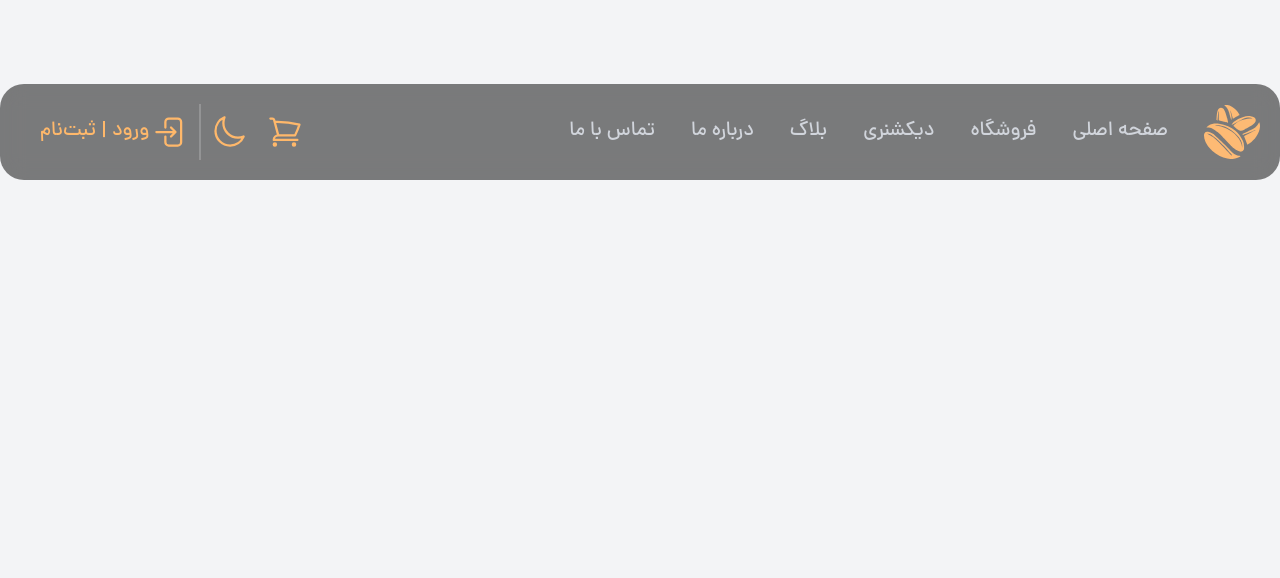
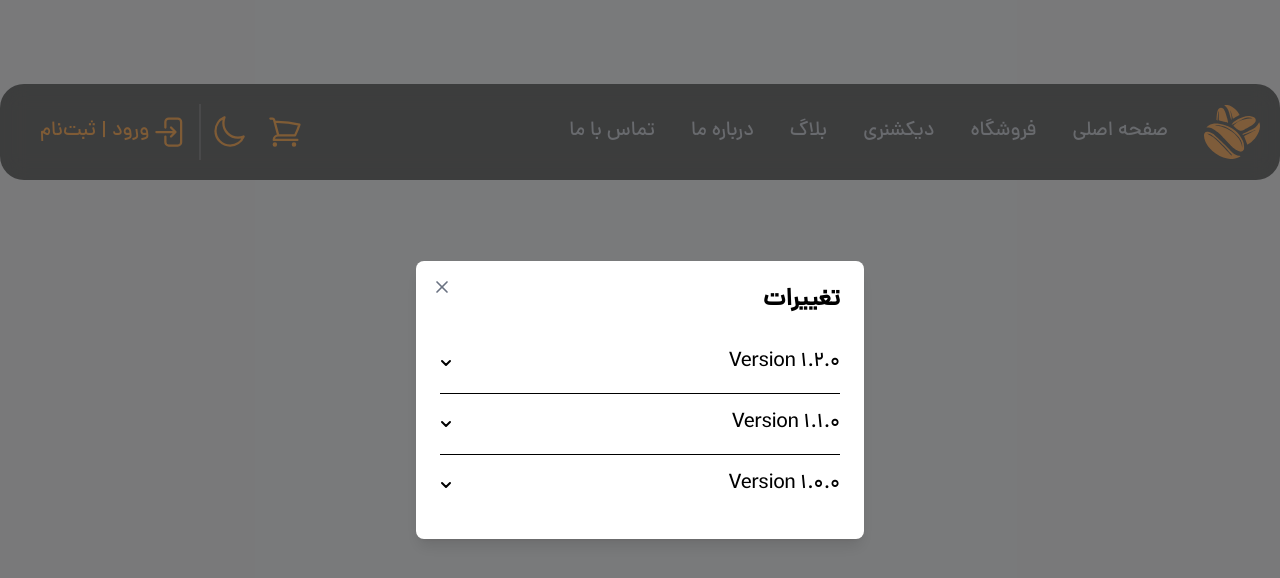
Before and after one commit to ATalitanha/golden-coffe, a Next.js app: page / in a window 1280 px wide. Shown: the top 578 px of the page. Built offline with nearby package versions, Linux system fonts and the light colour scheme.

Commit message:
add change-log

```diff
--- /dev/null
+++ b/components/change-log.tsx
@@ -0,0 +1,144 @@
+"use client";
+
+import { useEffect, useState } from "react";
+import { X } from "lucide-react";
+import { getChangeLogs } from "@/lib/db";
+import { AnimatePresence, motion } from "framer-motion";
+import toggleTheme from "./ui/dark";
+
+export function ChangeLog() {
+  const [isOpen, setIsOpen] = useState(false);
+  const [changeLogs, setChangeLogs] = useState<{ version: string; changes: string[] }[]>([]);
+  const [expandedItem, setExpandedItem] = useState<string | null>(null);
+
+  useEffect(() => {
+    // Show the popup on every refresh
+    setIsOpen(true)
+
+    // Fetch the changelog data
+    const logs = getChangeLogs()
+    setChangeLogs(logs)
+  }, []);
+
+  // Handle accordion state
+  const handleAccordionChange = (value: string) => {
+    setExpandedItem(expandedItem === value ? null : value);
+  };
+
+  // Text reveal animation for changes
+  const textVariants = {
+    hidden: { opacity: 0 },
+    visible: (i: number) => ({
+      opacity: 1,
+      transition: {
+        delay: i * 0.1,
+      },
+    }),
+  };
+
+  return (
+    <AnimatePresence>
+      {isOpen && (
+        <motion.div
+          className="fixed inset-0 z-50 flex items-center justify-center bg-black/50"
+          initial={{ opacity: 0 }}
+          animate={{ opacity: 1 }}
+          exit={{ opacity: 0 }}
+        >
+          <motion.div
+            className="relative w-full max-w-md max-h-[80vh] overflow-auto bg-white dark:bg-gray-950 dark:text-white rounded-lg shadow-lg p-6 m-4"
+            initial={{ y: 50, opacity: 0, scale: 0.9 }}
+            animate={{ y: 0, opacity: 1, scale: 1 }}
+            exit={{ y: 50, opacity: 0, scale: 0.9 }}
+            transition={{ type: "spring", damping: 25, stiffness: 300 }}
+          >
+            <motion.button
+              onClick={() => setIsOpen(false)}
+              className="absolute top-4 left-4 text-gray-500 hover:text-gray-700 dark:text-gray-400 dark:hover:text-gray-200"
+              whileHover={{ scale: 1.2, rotate: 90 }}
+              transition={{ type: "spring", stiffness: 300, damping: 15 }}
+            >
+              <X  className="h-5 w-5 cursor-pointer" />
+            </motion.button>
+
+            <motion.h2
+              onClick={toggleTheme}
+              className="text-2xl font-bold mb-4"
+              initial={{ opacity: 0, y: -10 }}
+              animate={{ opacity: 1, y: 0 }}
+              transition={{ delay: 0.2 }}
+            >
+              تغییرات
+            </motion.h2>
+
+            <div  className="w-full">
+              {changeLogs.map((log, index) => (
+                <motion.div
+                  key={index}
+                  className="border-b last:border-b-0"
+                  initial={{ opacity: 0, x: -20 }}
+                  animate={{ opacity: 1, x: 0 }}
+                  transition={{ delay: 0.1 * index }}
+                  whileHover={{
+                    backgroundColor: "rgba(0, 0, 0, 0.03)",
+                    transition: { duration: 0.2 },
+                  }}
+                >
+                  <div
+                    className="py-4 text-xl flex justify-between items-center cursor-pointer"
+                    onClick={() => handleAccordionChange(`item-${index}`)}
+                  >
+                    <span className="font-medium">Version {log.version}</span>
+                    <motion.div
+                      animate={{ rotate: expandedItem === `item-${index}` ? 180 : 0 }}
+                      transition={{ duration: 0.3 }}
+                    >
+                      <svg width="12" height="12" viewBox="0 0 12 12" fill="none" xmlns="http://www.w3.org/2000/svg">
+                        <path
+                          d="M2 4L6 8L10 4"
+                          stroke="currentColor"
+                          strokeWidth="2"
+                          strokeLinecap="round"
+                          strokeLinejoin="round"
+                        />
+                      </svg>
+                    </motion.div>
+                  </div>
+
+                  <AnimatePresence>
+                    {expandedItem === `item-${index}` && (
+                      <motion.div
+                        initial={{ height: 0, opacity: 0 }}
+                        animate={{ height: "auto", opacity: 1 }}
+                        exit={{ height: 0, opacity: 0 }}
+                        transition={{ duration: 0.3 }}
+                        className="overflow-hidden"
+                      >
+                        <div className="pb-4 px-1">
+                          <ul className="list-disc pl-5 space-y-1">
+                            {log.changes.map((change, changeIndex) => (
+                              <motion.li
+                                key={changeIndex}
+                                className=" text-gray-700 dark:text-gray-300"
+                                custom={changeIndex}
+                                initial="hidden"
+                                animate="visible"
+                                variants={textVariants}
+                              >
+                                {change}
+                              </motion.li>
+                            ))}
+                          </ul>
+                        </div>
+                      </motion.div>
+                    )}
+                  </AnimatePresence>
+                </motion.div>
+              ))}
+            </div>
+          </motion.div>
+        </motion.div>
+      )}
+    </AnimatePresence>
+  );
+};
--- /dev/null
+++ b/components/theme-provider.tsx
@@ -0,0 +1,11 @@
+'use client';
+
+import * as React from 'react'
+import {
+  ThemeProvider as NextThemesProvider,
+  type ThemeProviderProps,
+} from 'next-themes';
+
+export function ThemeProvider({ children, ...props }: ThemeProviderProps) {
+  return <NextThemesProvider {...props}>{children}</NextThemesProvider>
+};
--- a/package.json
+++ b/package.json
@@ -9,7 +9,10 @@
     "lint": "next lint"
   },
   "dependencies": {
+    "framer-motion": "latest",
+    "lucide-react": "^0.454.0",
     "next": "^15.2.3",
+    "next-themes": "^0.4.4",
     "react": "^19.0.0",
     "react-dom": "^19.0.0"
   },
--- a/src/app/globals.css
+++ b/src/app/globals.css
@@ -1,5 +1,6 @@
 @import "tailwindcss";
 @custom-variant dark (&:where(.dark, .dark *));
+
 
 @font-face {
     font-family: Dana-Medium;
@@ -39,6 +40,107 @@
     --color-brown-100: #ECE0D1;
     --radius-4xl: 32px;
     --shadow-default: 0px 1px 10px 0px #0000000D;
+    /* Color Variables */
+  --background: hsl(var(--background));
+  --foreground: hsl(var(--foreground));
 
+  --card: hsl(var(--card));
+  --card-foreground: hsl(var(--card-foreground));
 
+  --popover: hsl(var(--popover));
+  --popover-foreground: hsl(var(--popover-foreground));
+
+  --primary: hsl(var(--primary));
+  --primary-foreground: hsl(var(--primary-foreground));
+
+  --secondary: hsl(var(--secondary));
+  --secondary-foreground: hsl(var(--secondary-foreground));
+
+  --muted: hsl(var(--muted));
+  --muted-foreground: hsl(var(--muted-foreground));
+
+  --accent: hsl(var(--accent));
+  --accent-foreground: hsl(var(--accent-foreground));
+
+  --destructive: hsl(var(--destructive));
+  --destructive-foreground: hsl(var(--destructive-foreground));
+
+  --border: hsl(var(--border));
+  --input: hsl(var(--input));
+  --ring: hsl(var(--ring));
+
+  --chart-1: hsl(var(--chart-1));
+  --chart-2: hsl(var(--chart-2));
+  --chart-3: hsl(var(--chart-3));
+  --chart-4: hsl(var(--chart-4));
+  --chart-5: hsl(var(--chart-5));
+
+  --sidebar-background: hsl(var(--sidebar-background));
+  --sidebar-foreground: hsl(var(--sidebar-foreground));
+  --sidebar-primary: hsl(var(--sidebar-primary));
+  --sidebar-primary-foreground: hsl(var(--sidebar-primary-foreground));
+  --sidebar-accent: hsl(var(--sidebar-accent));
+  --sidebar-accent-foreground: hsl(var(--sidebar-accent-foreground));
+  --sidebar-border: hsl(var(--sidebar-border));
+  --sidebar-ring: hsl(var(--sidebar-ring));
+
+  /* Border Radius */
+  --radius: 0.5rem;
+  --radius-lg: var(--radius);
+  --radius-md: calc(var(--radius) - 2px);
+  --radius-sm: calc(var(--radius) - 4px);
+
+  /* Keyframes */
+  --keyframes-accordion-down: {
+    from: { height: 0; }
+    to: { height: var(--radix-accordion-content-height); }
+  };
+
+  --keyframes-accordion-up: {
+    from: { height: var(--radix-accordion-content-height); }
+    to: { height: 0; }
+  };
 }
+
+@layer base {
+  :root {
+    /* Define your HSL values here */
+    --background: 0 0% 100%;
+    --foreground: 222.2 84% 4.9%;
+    --card: 0 0% 100%;
+    --card-foreground: 222.2 84% 4.9%;
+    /* ... other HSL values */
+  }
+
+  .dark {
+    /* Dark mode HSL values */
+    --background: 222.2 84% 4.9%;
+    --foreground: 210 40% 98%;
+    /* ... other dark mode values */
+  }
+
+  /* Border Radius */
+  .rounded-lg { border-radius: var(--radius-lg); }
+  .rounded-md { border-radius: var(--radius-md); }
+  .rounded-sm { border-radius: var(--radius-sm); }
+}
+
+@layer utilities {
+  /* Animations */
+  .animate-accordion-down {
+    animation: var(--keyframes-accordion-down) 0.2s ease-out;
+  }
+  .animate-accordion-up {
+    animation: var(--keyframes-accordion-up) 0.2s ease-out;
+  }
+
+  /* Chart Colors */
+  .chart-1 { background-color: var(--chart-1); }
+  .chart-2 { background-color: var(--chart-2); }
+  /* ... other chart classes */
+
+  /* Sidebar Classes */
+  .sidebar-bg { background-color: var(--sidebar-background); }
+  .sidebar-text { color: var(--sidebar-foreground); }
+  /* ... other sidebar classes */
+}
--- a/src/app/page.tsx
+++ b/src/app/page.tsx
@@ -1,4 +1,6 @@
-"use client"
+"use client";
+
+import { ChangeLog } from "@/components/change-log";
 
 export default function Home() {
 
@@ -8,6 +10,8 @@ export default function Home() {
             <div>
             </div>
 
+
+            <ChangeLog/>
         </>
-    )
-}
+    );
+};
```
Also changed, not shown: lib/db.ts (+73 -52 lines), lib/types.ts (+6 -1 lines), 1 other file (tests, documents, lock files or other folders).
